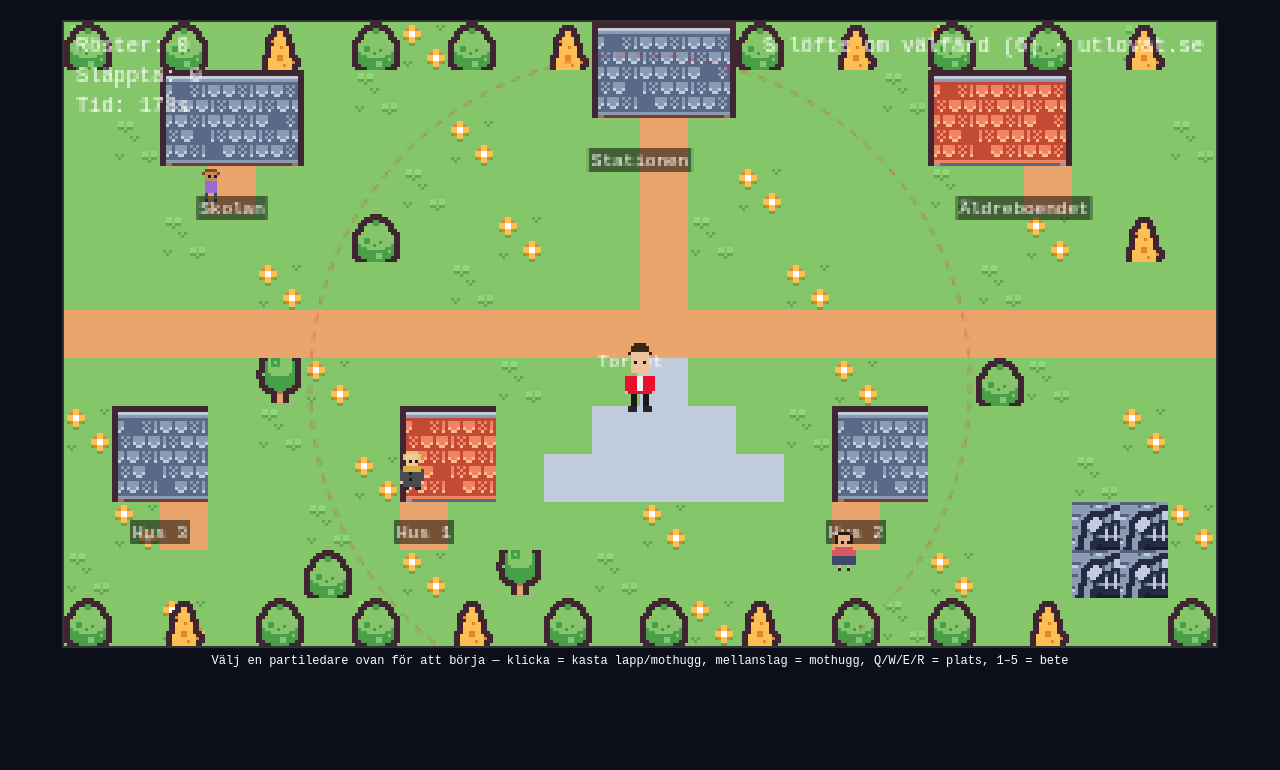
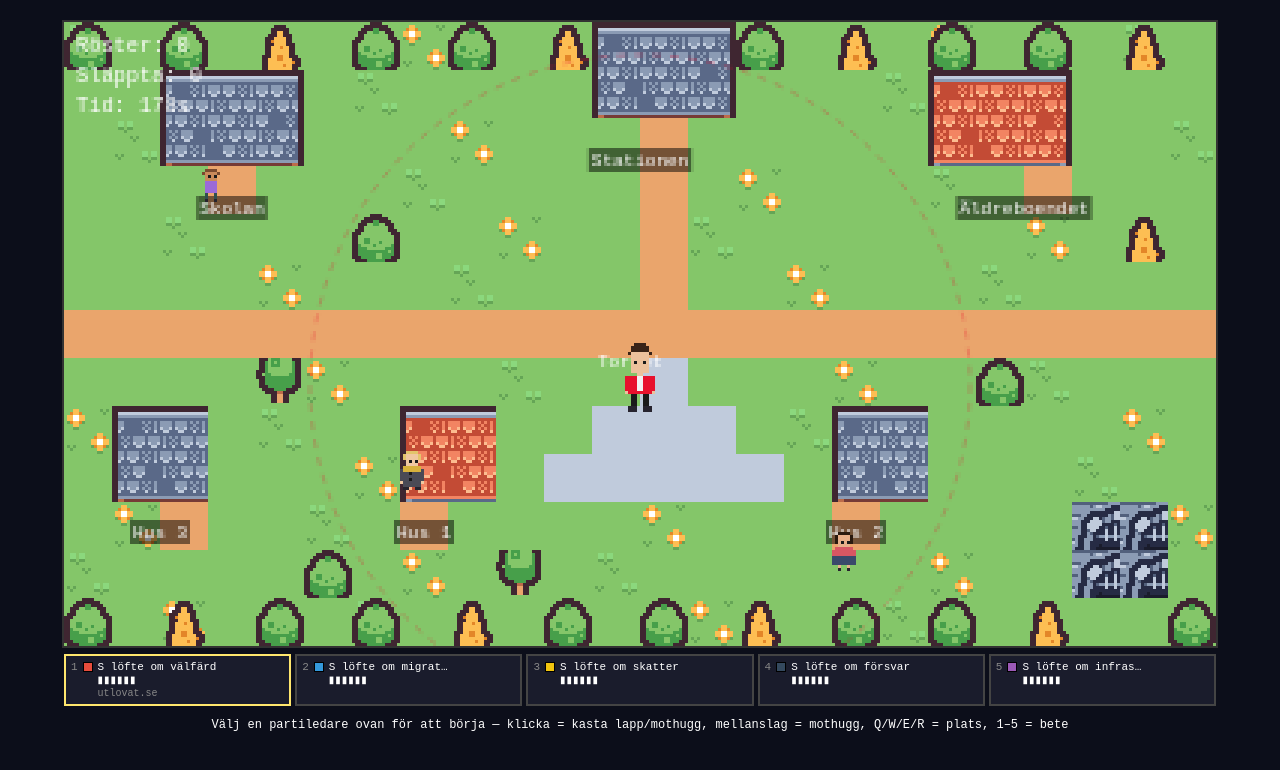
Before and after one commit to bambapappa/rostfiske, a website built with Vite: page index.html in a window 1280 px wide. Both pictures are taken after a click on the button "Socialdemokraterna". Built offline with nearby package versions, Linux system fonts and the light colour scheme; no server answers.

Commit message:
feat(v1.2): tackle panel with durability pips replaces bait text line
Co-Authored-By: Claude <noreply@anthropic.com>

```diff
--- a/index.html
+++ b/index.html
@@ -12,12 +12,24 @@
     #select{display:grid;grid-template-columns:repeat(4,minmax(0,1fr));gap:6px;width:min(96vw,1152px);margin:6px 0;}
     #select .party-option{font:inherit;font-size:13px;padding:10px 4px;color:#fff;background:#1a1c2c;border:2px solid #888;cursor:pointer;}
     #select .party-option:hover{background:#262a44;}
+    /* tackle panel: 5 identical slots (neutrality); bait line moved here from the canvas HUD */
+    #tackle{display:flex;gap:4px;width:min(96vw,1152px);margin:6px 0;}
+    #tackle .slot{flex:1;min-width:0;display:flex;gap:5px;align-items:flex-start;font-size:11px;line-height:1.3;background:#1a1c2c;border:2px solid #444;padding:4px 5px;cursor:pointer;}
+    #tackle .slot.active{border-color:#ffe66d;}
+    #tackle .slot.worn{opacity:0.4;cursor:default;}
+    #tackle .slot .hint{color:#888;flex:none;}
+    #tackle .slot .chip{width:8px;height:8px;flex:none;margin-top:2px;border:1px solid #000;}
+    #tackle .slot .slot-main{min-width:0;}
+    #tackle .slot .title{white-space:nowrap;overflow:hidden;text-overflow:ellipsis;}
+    #tackle .slot .pips{letter-spacing:1px;font-size:10px;}
+    #tackle .slot .source{color:#888;font-size:10px;}
   </style>
 </head>
 <body>
   <div id="wrap">
     <div id="select" aria-label="Välj partiledare"></div>
     <canvas id="game"></canvas>
+    <div id="tackle" aria-label="Beteslådan"></div>
     <div id="overlay">Välj en partiledare ovan för att börja — klicka = kasta lapp/mothugg, mellanslag = mothugg, Q/W/E/R = plats, 1–5 = bete</div>
   </div>
   <script type="module" src="/src/main.ts"></script>
--- a/src/main.ts
+++ b/src/main.ts
@@ -4,7 +4,8 @@ import { createGame, step, onHookClick, castLapp, type GameState } from './engin
 import { drawScene } from './render';
 import { bindInput } from './input';
 import { loadStore, saveStore, addScore, bestOf } from './highscore';
-import { eventText, showCharacterSelect } from './ui';
+import { eventText, showCharacterSelect, renderTackle } from './ui';
+import { activeBait } from './bait';
 import { LOGICAL_W, LOGICAL_H, ROUND_MS, type PartyCode } from './constants';
 import { spotById } from './world';
 
@@ -17,6 +18,7 @@ async function main(): Promise<void> {
   const [{ promises, parties }, sprites] = await Promise.all([fetchGameInput(), loadSprites()]);
   const store = loadStore();
   const overlay = document.getElementById('overlay');
+  const tacklePanel = document.getElementById('tackle');
 
   // Start flow: character select → game. All 8 parties presented identically.
   const select = document.getElementById('select');
@@ -37,6 +39,21 @@ async function main(): Promise<void> {
     let acc = 0;
     const STEP = 1000 / 60;
     let prevEvent: GameState['lastEvent'] = null;
+    // tackle-panel change detection: the engine treats tackle immutably, so
+    // array identity only changes when a bait wears, is swapped to front, or
+    // the active bait id changes (same trick as lastEvent above)
+    let prevTackle: GameState['tackle'] | null = null;
+    let prevActiveId: string | null | undefined;
+
+    // shared bait selection: the 1–5 keys and the panel clicks use this
+    const selectBait = (slot: number): void => {
+      const b = g.tackle[slot]; if (!b) return;
+      g = {
+        ...g,
+        tackle: [b, ...g.tackle.filter((x) => x !== b)],
+        lastEvent: { kind: 'baitSelected', text: `Bete ${slot + 1}: ${b.title}` },
+      };
+    };
 
     const unbind = bindInput(canvas, {
       onSpot: (id) => {
@@ -45,14 +62,7 @@ async function main(): Promise<void> {
       },
       onHook: () => { g = onHookClick(g, ROUND_MS - g.timeLeftMs); },
       onCast: (x, y) => { g = castLapp(g, x, y); },
-      onSelectBait: (slot) => {
-        const b = g.tackle[slot]; if (!b) return;
-        g = {
-          ...g,
-          tackle: [b, ...g.tackle.filter((x) => x !== b)],
-          lastEvent: { kind: 'baitSelected', text: `Bete ${slot + 1}: ${b.title}` },
-        };
-      },
+      onSelectBait: selectBait,
       isBiting: () => g.bitingVoterId !== null,
     });
 
@@ -63,6 +73,13 @@ async function main(): Promise<void> {
       if (g.lastEvent !== null && g.lastEvent !== prevEvent) {
         prevEvent = g.lastEvent;
         if (overlay) overlay.textContent = eventText(g.lastEvent);
+      }
+      // tackle panel: rebuild only when the tackle array or active bait changed
+      const activeId = activeBait(g.tackle)?.id ?? null;
+      if (tacklePanel && (g.tackle !== prevTackle || activeId !== prevActiveId)) {
+        prevTackle = g.tackle;
+        prevActiveId = activeId;
+        renderTackle(tacklePanel, g.tackle, activeId, selectBait);
       }
       drawScene(ctx, g, sprites, parties, t);
       if (g.phase === 'game_over') {
--- a/src/render.ts
+++ b/src/render.ts
@@ -1,6 +1,6 @@
 import { LOGICAL_W, LOGICAL_H, TOWN_COLS, TOWN_ROWS, ROUND_MS, HOOK_WINDOW_MS, PARTIES, CAST_RADIUS, LEADER_W, LEADER_H } from './constants';
 import { SPOTS, BUILDINGS } from './world';
-import { activeBait } from './bait';
+import { CATEGORY_COLORS } from './ui';
 import type { GameState } from './engine';
 import type { SheetMap } from './sprites';
 import type { PartyData, Voter } from './types';
@@ -173,7 +173,7 @@ export function drawScene(ctx: CanvasRenderingContext2D, state: GameState, sprit
       // feet at the voter position: adults' shoes at cell y14, minors' at y13
       ctx.drawImage(voterImg, sx, sy, 16, 16, Math.round(v.x) - 8, Math.round(v.y) - (minor ? 13 : 14), 16, 16);
     } else {
-      ctx.fillStyle = v.category === 'välfärd' ? '#e74c3c' : '#fff';
+      ctx.fillStyle = CATEGORY_COLORS[v.category] ?? '#fff';
       ctx.fillRect(Math.round(v.x) - 3, Math.round(v.y) - 3, minor ? 5 : 7, minor ? 5 : 7);
     }
   }
@@ -210,13 +210,10 @@ export function drawScene(ctx: CanvasRenderingContext2D, state: GameState, sprit
     ctx.fillRect(state.spotX - 3, state.spotY - 12, 6, 12);
   }
 
-  // --- HUD (unchanged; sourceDomain stays in the bait label, CC BY 4.0) ---
-  const bait = activeBait(state.tackle);
+  // --- HUD (v1.2: bait line moved to the #tackle DOM panel; sourceDomain
+  //     shows on the panel's active slot, full source on each catch splash) ---
   ctx.fillStyle = '#fff'; ctx.font = '7px monospace'; ctx.textAlign = 'left';
   ctx.fillText(`Röster: ${state.votes}`, 4, 10);
   ctx.fillText(`Släppta: ${state.released}`, 4, 20);
   ctx.fillText(`Tid: ${Math.ceil(state.timeLeftMs / 1000)}s`, 4, 30);
-  ctx.textAlign = 'right';
-  ctx.fillText(bait ? `${bait.title.slice(0,18)} (${bait.durability}) · ${bait.sourceDomain}` : 'Inget bete!', LOGICAL_W - 4, 10);
-  ctx.textAlign = 'left';
 }
--- a/src/ui.ts
+++ b/src/ui.ts
@@ -1,6 +1,21 @@
 import type { GameState } from './engine';
-import { PARTIES, type PartyCode } from './constants';
-import type { GameEvent, PartyData } from './types';
+import { PARTIES, type Category, type PartyCode } from './constants';
+import type { GameEvent, PartyData, Bait } from './types';
+
+/** Category → chip color (pixel-palette hex). Single source of truth: the
+ *  tackle-panel chips (ui.ts) and the canvas voter-fallback fill (render.ts)
+ *  both import this map. */
+export const CATEGORY_COLORS: Record<Category, string> = {
+  'välfärd': '#e74c3c',
+  'utbildning': '#f39c12',
+  'skatter': '#f1c40f',
+  'klimat-miljö': '#2ecc71',
+  'rättsväsende': '#1abc9c',
+  'migration': '#3498db',
+  'infrastruktur': '#9b59b6',
+  'försvar': '#34495e',
+  'övrigt': '#95a5a6',
+};
 
 export type LastCatch = NonNullable<GameState['lastCatch']>;
 
@@ -43,3 +58,70 @@ export function showCharacterSelect(container: HTMLElement, parties: PartyData[]
     container.appendChild(btn);
   }
 }
+
+/** Tackle panel (#tackle): one slot per bait in the tackle (TACKLE_SIZE = 5).
+ *
+ *  Each slot div carries classes "slot" (+ "active" for the bait whose id
+ *  matches activeBaitId, + "worn" when durability <= 0) and contains:
+ *    - span.hint    — keyboard hint 1–5 (slot index + 1)
+ *    - span.chip    — category color chip (style.background = CATEGORY_COLORS)
+ *    - div.slot-main
+ *        - div.title  — title truncated to 18 chars (slice(0,17) + '…')
+ *        - div.pips   — '▮' × durability + '▯' × (maxDurability − durability)
+ *        - div.source — sourceDomain subtext, ONLY on the active slot
+ *                      (CC BY 4.0 attribution; the catch splash keeps the
+ *                      full per-catch source line)
+ *
+ *  Signature: (container, tackle, activeBaitId, onSelect) where
+ *  onSelect: (i: number) => void receives the clicked slot's tackle index —
+ *  main.ts passes the exact same handler the 1–5 keys use. Worn slots get no
+ *  click listener.
+ *
+ *  The container is rebuilt from scratch on every call via replaceChildren()
+ *  (5 slots — cheaper than patching). Neutral by construction: slots are
+ *  identical in structure for every bait/party; no party comparison. */
+export function renderTackle(container: HTMLElement, tackle: Bait[], activeBaitId: string | null, onSelect: (i: number) => void): void {
+  container.replaceChildren();
+  for (let i = 0; i < tackle.length; i++) {
+    const b = tackle[i]!;
+    const worn = b.durability <= 0;
+    const active = b.id === activeBaitId;
+    const slot = document.createElement('div');
+    slot.className = 'slot' + (active ? ' active' : '') + (worn ? ' worn' : '');
+    slot.title = b.title;
+
+    const hint = document.createElement('span');
+    hint.className = 'hint';
+    hint.textContent = String(i + 1);
+
+    const chip = document.createElement('span');
+    chip.className = 'chip';
+    chip.style.background = CATEGORY_COLORS[b.category] ?? '#888';
+
+    const main = document.createElement('div');
+    main.className = 'slot-main';
+
+    const title = document.createElement('div');
+    title.className = 'title';
+    title.textContent = b.title.length > 18 ? b.title.slice(0, 17) + '…' : b.title;
+
+    const pips = document.createElement('div');
+    pips.className = 'pips';
+    pips.textContent = '▮'.repeat(b.durability) + '▯'.repeat(Math.max(0, b.maxDurability - b.durability));
+
+    main.appendChild(title);
+    main.appendChild(pips);
+    if (active) {
+      const src = document.createElement('div');
+      src.className = 'source';
+      src.textContent = b.sourceDomain;
+      main.appendChild(src);
+    }
+
+    slot.appendChild(hint);
+    slot.appendChild(chip);
+    slot.appendChild(main);
+    if (!worn) slot.addEventListener('click', () => onSelect(i));
+    container.appendChild(slot);
+  }
+}
```
Also changed, not shown: tests/render.test.ts (+8 -5 lines), tests/ui.test.ts (+134 -3 lines).
